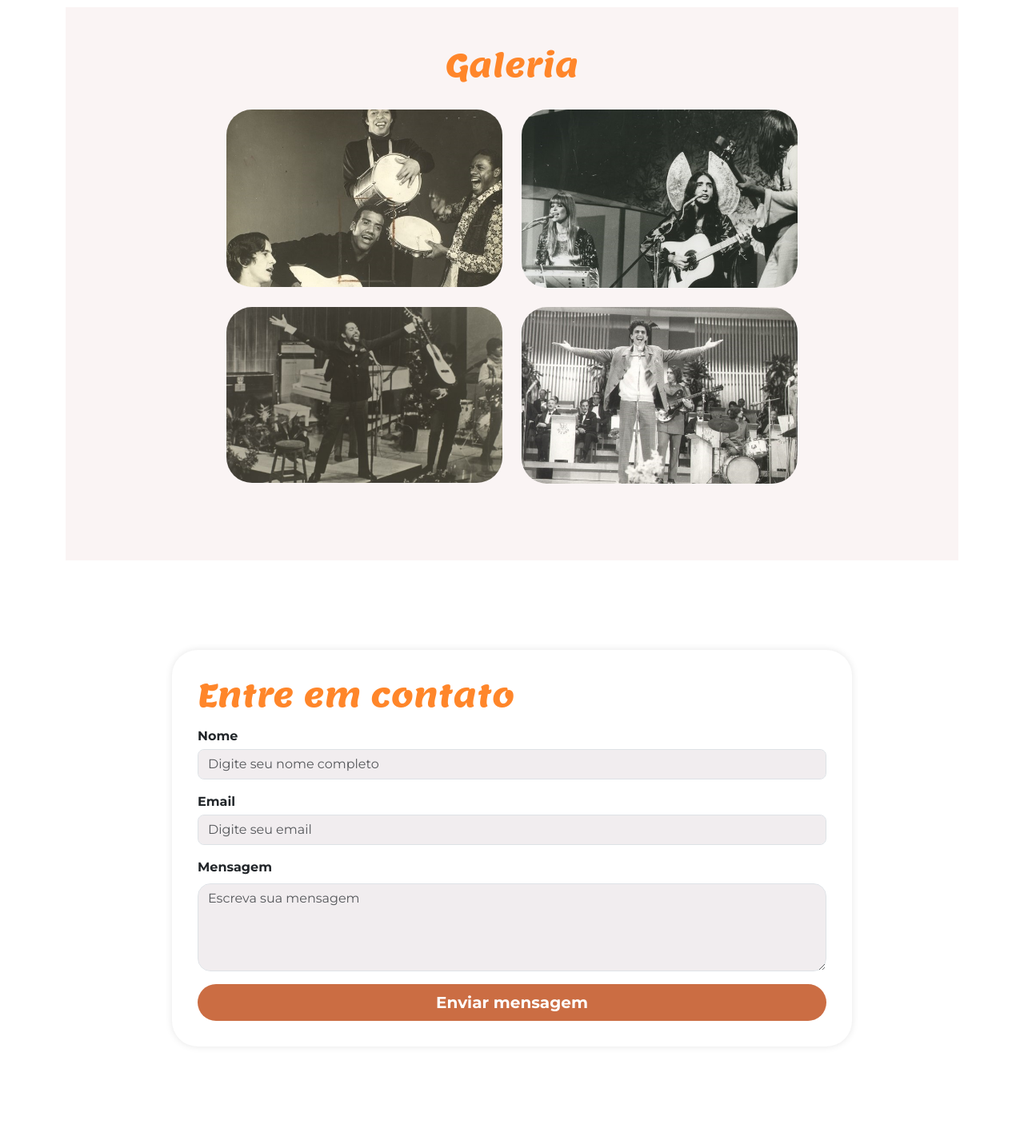
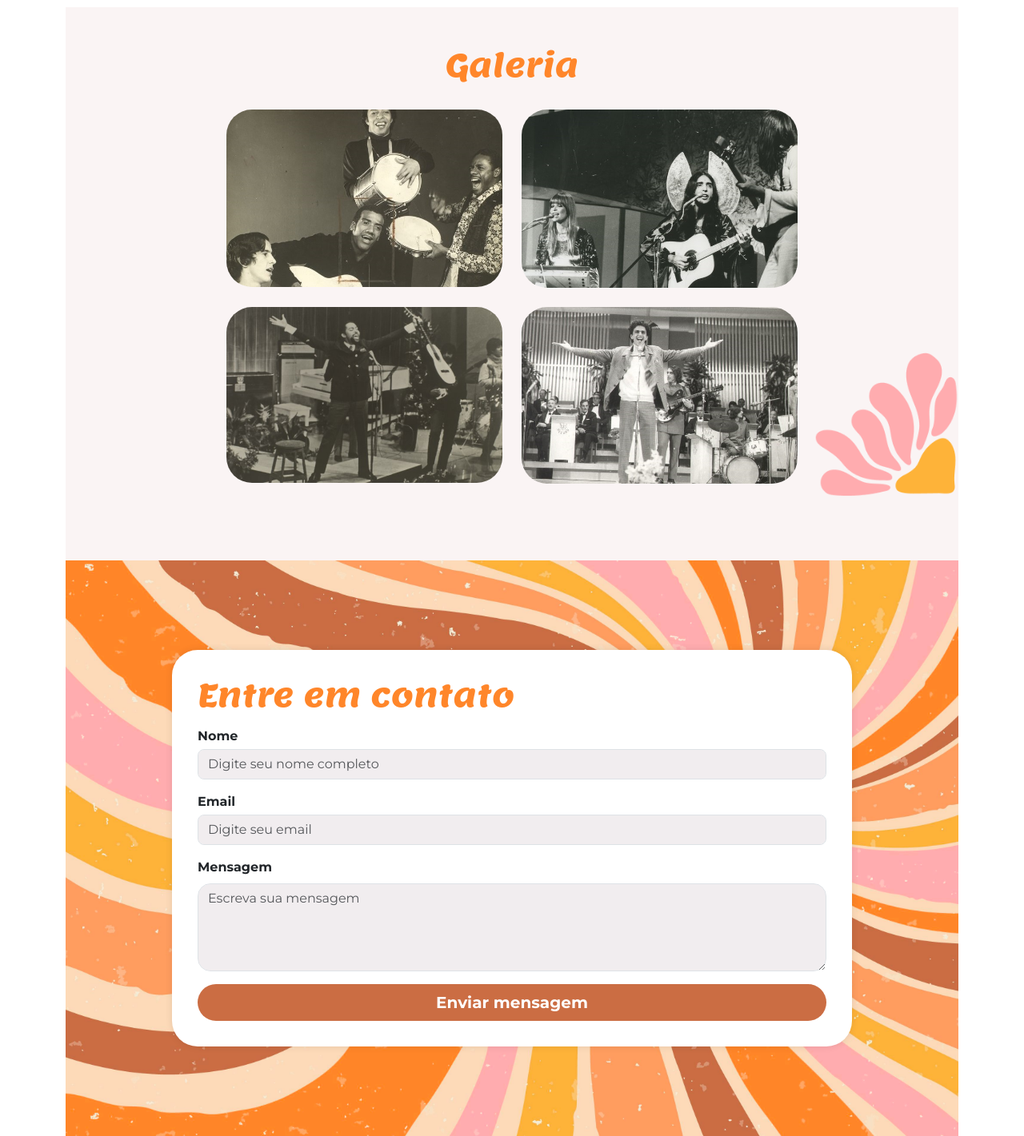
Before and after one commit to clebsonjose/acessibilidade-na-web, a plain HTML site: page acessibilidade 1/index.html in a window 1280 px wide. Shown: the part 1560-2981 px from the top of the page at 80% size. Drawn offline with nearby package versions, Linux system fonts and the light colour scheme; the site is published under a folder, as on GitHub Pages, so addresses that start at the root find nothing.

Commit message:
styles.css

```diff
--- a/acessibilidade 1/styles.css
+++ b/acessibilidade 1/styles.css
@@ -105,12 +105,12 @@ h2 {
 }
 
 .fundo-galeria {
-    background: url('/flor-bottom-direita.png') bottom right no-repeat;
+    background: url('flor-bottom-direita.png') bottom right no-repeat;
     background-size: 180px 180px;
 }
 
 #contato {
-    background-image: url('/4965007.jpg');
+    background-image: url('4965007.jpg');
     background-size: cover;
     padding: 4rem 0;
 
@@ -159,4 +159,5 @@ h2 {
 }
 .apresenta-lista{
     display: none;
+
 }
```
